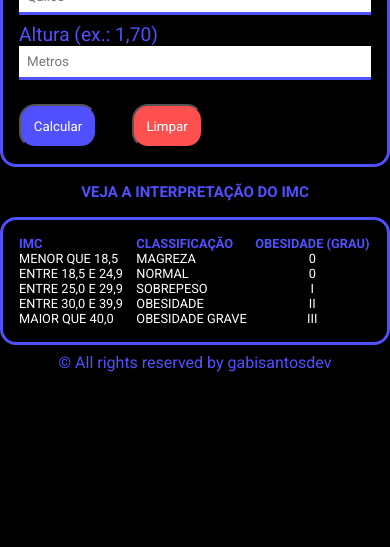
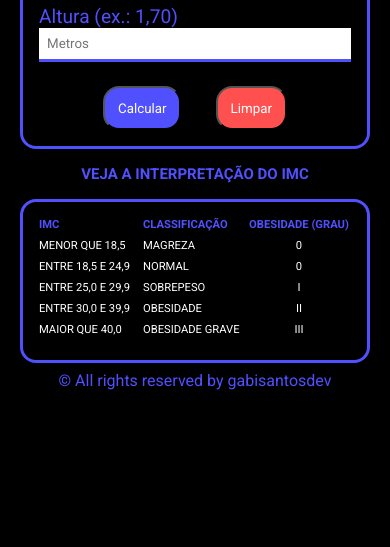
Before and after one commit to gabisantosdev/calculadora-imc, a plain HTML site: page index.html in a window 390 px wide. Shown: the part 297-844 px from the top of the page. Drawn offline with Linux system fonts and the light colour scheme.

Commit message:
fix: Corrigindo responsividade

```diff
--- a/src/styles/style.css
+++ b/src/styles/style.css
@@ -40,16 +40,20 @@ input:focus {
 .container .child, table {
     display: block;
     padding: 1rem;
-    max-width: 30rem;
+    max-width: 350px;
     width: 100%;
     background-color: transparent;
     border-radius: 1rem;
     border: 0.2rem solid var(--corPrincipal);
 }
 
+.container .child, .buttons {
+    text-align: center;
+}
+
 table {
     margin-top: 1rem;
-    font-size: 0.8rem;
+    font-size: 0.7rem;
     display: flex;
     flex-direction: column;
 }
@@ -64,6 +68,7 @@ thead, tbody {
 
 table th, table td {
     width: 100%;
+    margin-bottom: 0.5rem;
 }
 
 table tr, table th {
```
